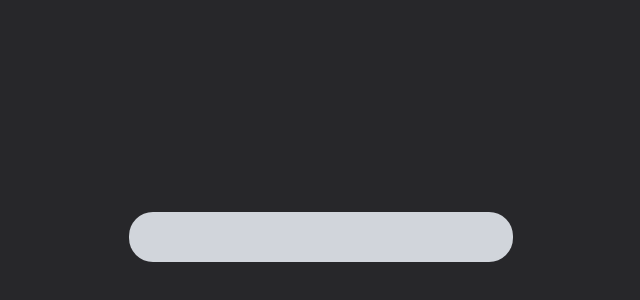
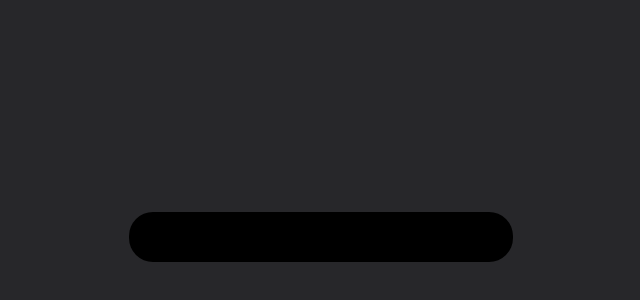
Before and after one commit to heismyke/JQuery_todoList, a website: page index.html in a window 1280 px wide. Shown: the part 498-798 px from the top of the page, without its empty margins (319-959 px from the left). Drawn offline with nearby package versions, Linux system fonts and the light colour scheme.

Commit message:
first commit

```diff
--- a/index.html
+++ b/index.html
@@ -10,7 +10,7 @@
 <body>
 
     <section class="w-[100%] h-[100vh] bg-zinc-800 relative">
-        <div class="w-[80%] md:w-[40%] lg:w-[30%] h-[50px] bg-gray-300  rounded-3xl absolute bottom-10 left-[10%] md:left-[30%] lg:left-[35%]">
+        <div class="w-[80%] md:w-[40%] lg:w-[30%] h-[50px] bg-black rounded-3xl absolute bottom-20 md:bottom-10 lg:bottom-10 left-[10%] md:left-[30%] lg:left-[35%]">
 
         </div>
         <div class=" w-[100%] md:w-[70%] lg:w-[30%]  h-[100vh] mx-0 md:mx-auto lg:mx-auto">
```
Also changed, not shown: dist/output.css.
